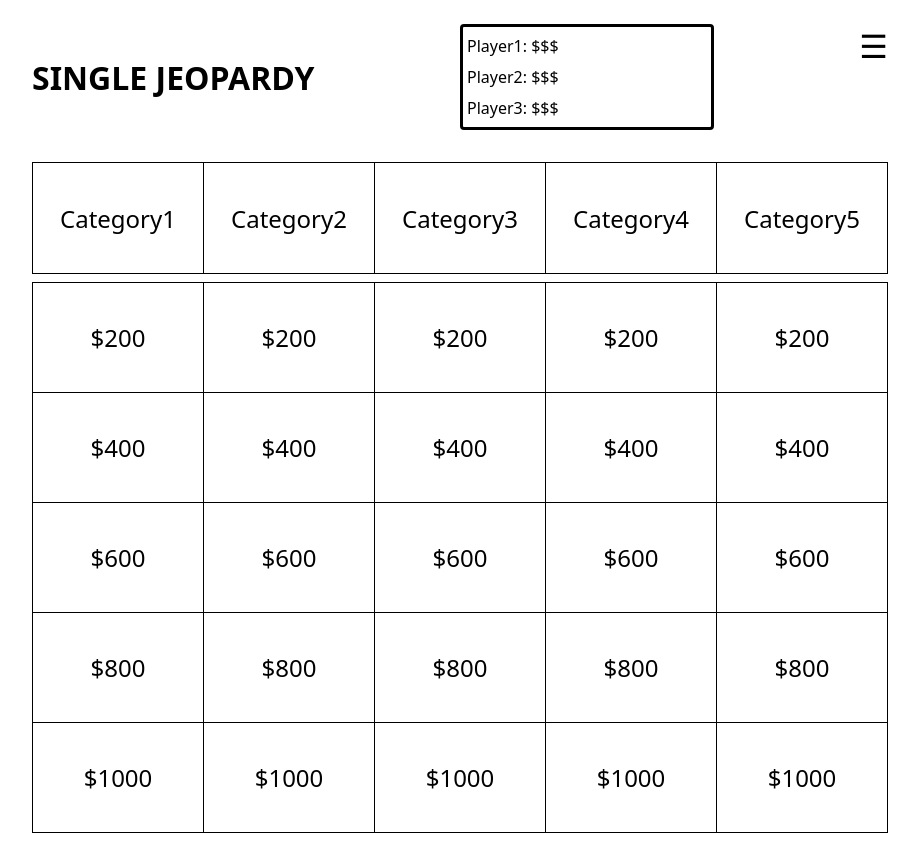
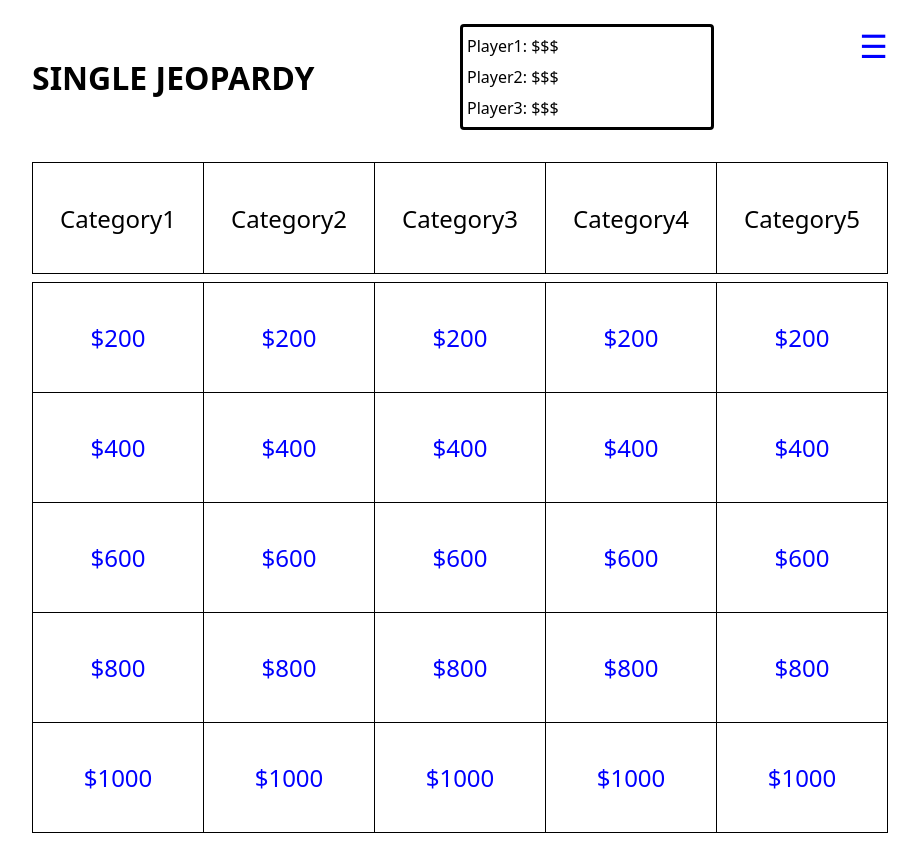
Before and after one commit to Ochoa-Projects/react-jeopardy, a Next.js app: page /gameboard in a window 1280 px wide. Shown: the whole page, without its empty margins (180-1099 px from the left). Built offline with nearby package versions, Linux system fonts and the light colour scheme.

Commit message:
add links to navigate through pages

```diff
--- a/components/ValueBoard/index.js
+++ b/components/ValueBoard/index.js
@@ -1,4 +1,5 @@
 import styles from "./styles.module.css";
+import Link from "next/link";
 
 const ValueBoard = () => {
   const mockQuestions = {
@@ -13,8 +14,12 @@ const ValueBoard = () => {
     <div className={styles.valueGrid}>
       {Object.keys(mockQuestions).map((key, i) =>
         mockQuestions[key].map((question, j) => (
-          <div style={{ gridColumn: i + 1, gridRow: j + 1 }} key={question}>
-            ${(j + 1) * 200}
+          <div
+            className={styles.valueBoardItem}
+            style={{ gridColumn: i + 1, gridRow: j + 1 }}
+            key={question}
+          >
+            <Link href="/gameboard/questions/1">${(j + 1) * 200}</Link>
           </div>
         ))
       )}
--- a/components/ValueBoard/styles.module.css
+++ b/components/ValueBoard/styles.module.css
@@ -6,7 +6,7 @@
   border-left: 1px solid black;
 }
 
-.valueGrid > div {
+.valueBoardItem {
   border-right: 1px solid black;
   border-bottom: 1px solid black;
   display: flex;
@@ -14,3 +14,8 @@
   justify-content: center;
   font-size: x-large;
 }
+
+.valueBoardItem > a {
+  color: blue;
+  text-decoration: none;
+}
--- a/pages/gameboard/index.js
+++ b/pages/gameboard/index.js
@@ -1,3 +1,4 @@
+import Link from "next/link";
 import PageContainer from "../../components/PageContainer";
 import ValueBoard from "../../components/ValueBoard";
 import styles from "./styles.module.css";
@@ -20,7 +21,9 @@ export default function Gameboard() {
           <div>Player2: $$$</div>
           <div>Player3: $$$</div>
         </div>
-        <div className={styles.menuButton}>&#9776;</div>
+        <Link href="/" className={styles.menuButton}>
+          &#9776;
+        </Link>
       </div>
       <div className={styles.categoryRow}>
         {mockCategories.map((category) => (
--- a/pages/gameboard/questions/[id]/index.js
+++ b/pages/gameboard/questions/[id]/index.js
@@ -12,7 +12,7 @@ export default function Question() {
         </h2>
       </div>
       <p className={styles.timer}>X seconds remaining...</p>
-      <form method="post" className={styles.answerForm}>
+      <form method="post" action="/gameboard" className={styles.answerForm}>
         <input id="answer" placeholder="Enter answer here..." />
         <button type="submit">Submit</button>
       </form>
--- a/pages/gameboard/styles.module.css
+++ b/pages/gameboard/styles.module.css
@@ -20,6 +20,8 @@
 .menuButton {
   font-size: xx-large;
   align-self: flex-start;
+  color: blue;
+  text-decoration: none;
 }
 
 .categoryRow {
--- a/pages/index.js
+++ b/pages/index.js
@@ -20,7 +20,7 @@ export default function Home() {
         <h1 className={styles.homepageTitle}>React.js Jeopardy!</h1>
         <h3>Hone in on your React skills with React Jeopardy!</h3>
         <h2>Game Difficulty</h2>
-        <form className={styles.homepageForm}>
+        <form action="/gameboard" className={styles.homepageForm}>
           <div className={styles.difficultySelection}>
             {difficulties.map((difficulty) => (
               <div
```
